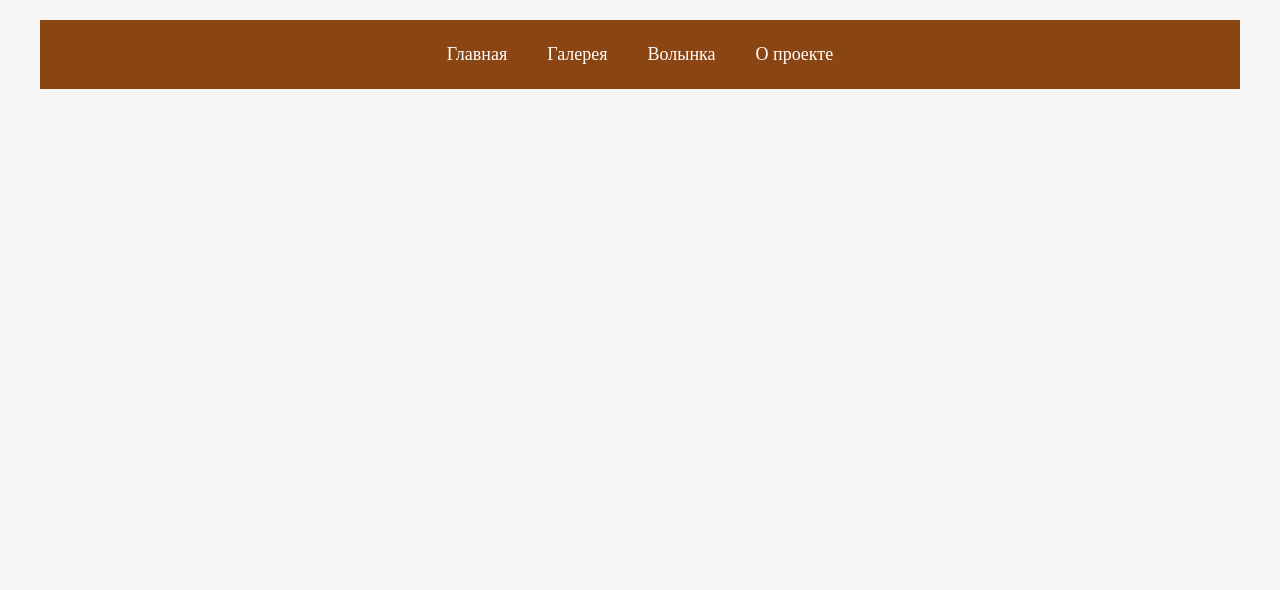
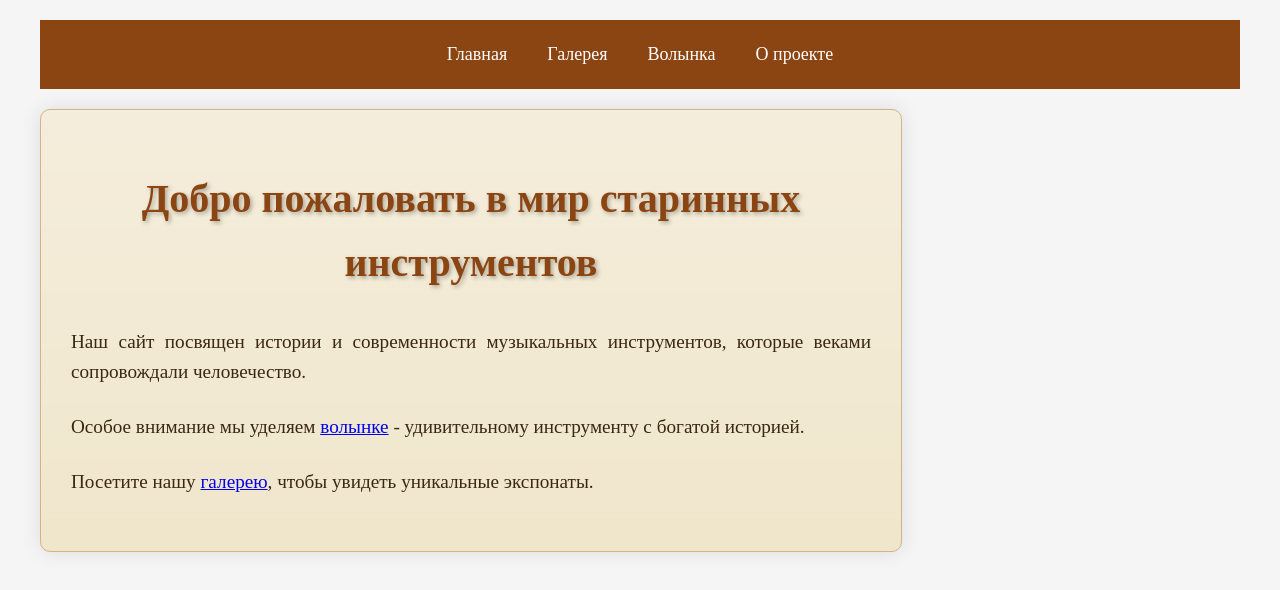
Before and after one commit to Zoranisceos/The-Rare-Bagpipe, a React (Vite) app in the folder bagpipe-spa/: page / in a window 1280 px wide. Shown: the top 590 px of the page. Built offline with nearby package versions, Linux system fonts and the light colour scheme.

Commit message:
addOutlet

```diff
--- a/bagpipe-spa/src/components/Layout.jsx
+++ b/bagpipe-spa/src/components/Layout.jsx
@@ -1,11 +1,13 @@
 import React from "react";
 import Navbar from "./Navbar";
+import { Outlet } from "react-router-dom";
 
 const Layout = ({ children }) => {
   return (
     <div className="container">
       <Navbar />
       <main>{children}</main>
+      <Outlet />
     </div>
   );
 };
```
